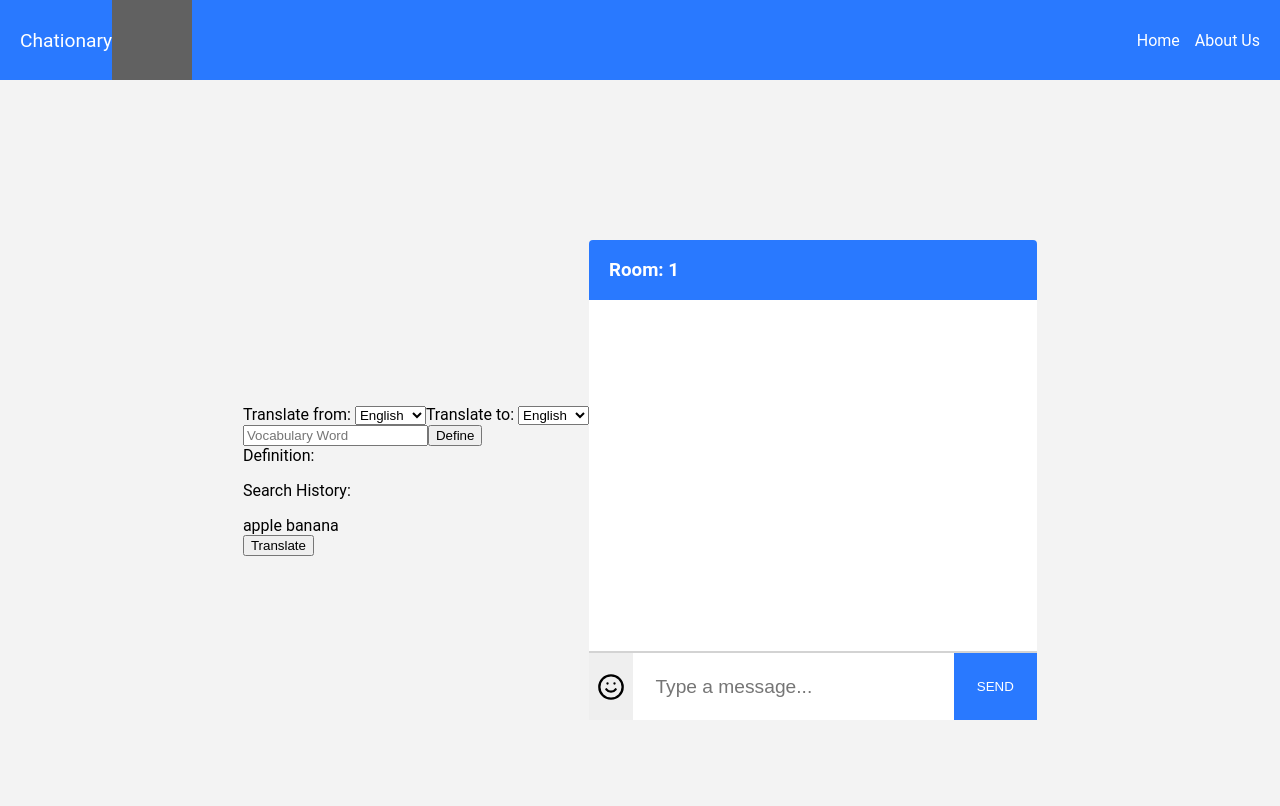
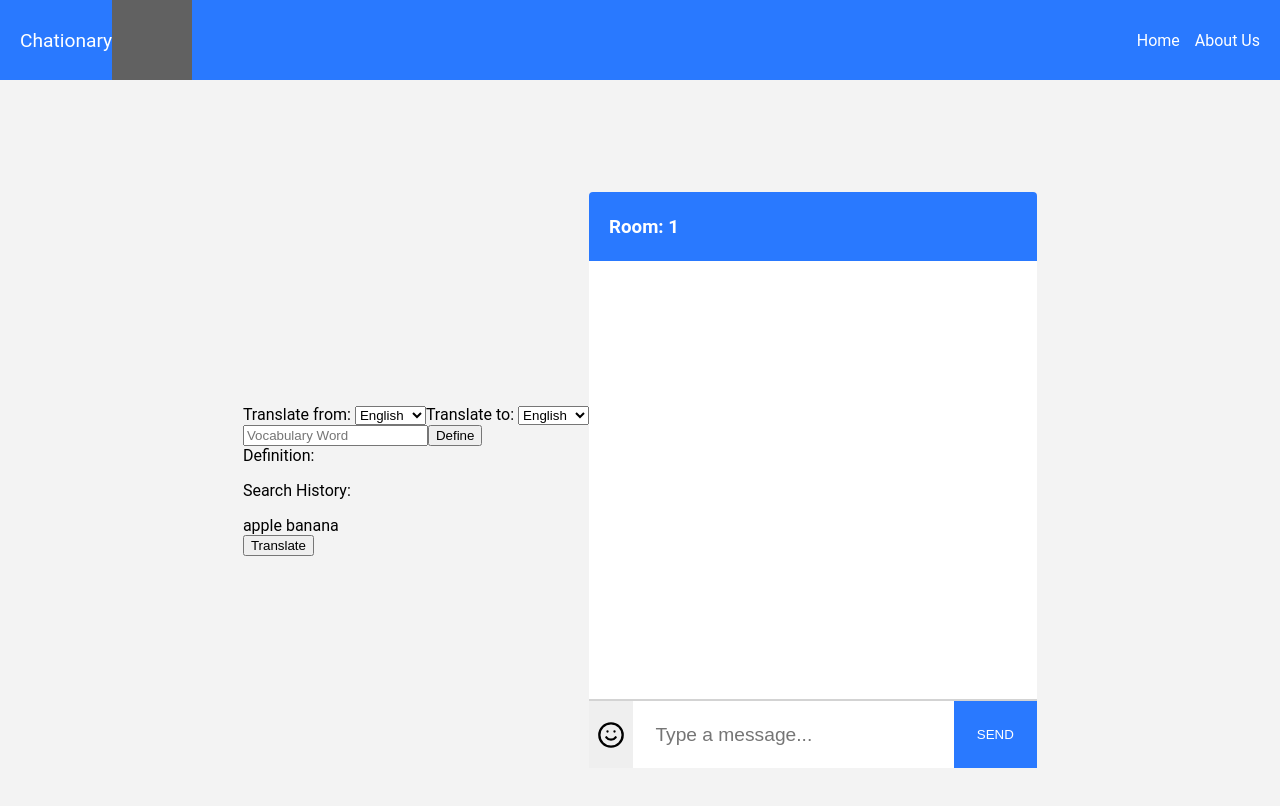
Before and after one commit to Team-Wobbegong/Chationary, a React app: page /chat/1/1 in a window 1280 px wide. Shown: the top 806 px of the page. Built offline with nearby package versions, Linux system fonts and the light colour scheme; grey boxes are pictures that could not be loaded.

Commit message:
fixed shifting chat component

```diff
--- a/src/components/InputBox.jsx
+++ b/src/components/InputBox.jsx
@@ -52,6 +52,7 @@ const InputBox = ({ sendNewMessage, sendTypingMsg }) => {
           value={newMessage}
           onChange={(e) => setNewMessage(e.target.value)}
           onKeyPress={handleKeyPress}
+          onClick={showEmojiPicker ? toggleShowEmojiPicker : null}
           autoFocus
           ref={inputEl}
         />
--- a/src/styles/_Chat.css
+++ b/src/styles/_Chat.css
@@ -12,7 +12,7 @@
   justify-content: space-between;
   background: white;
   border-radius: 8px;
-  height: 60%;
+  height: 72%;
   width: 35%;
 }
 
--- a/src/styles/_InfoBar.css
+++ b/src/styles/_InfoBar.css
@@ -5,7 +5,7 @@
   color: white;
   background: #2979ff;
   border-radius: 4px 4px 0 0;
-  height: 60px;
+  height: 12%;
   width: 100%;
   padding-left: 20px;
 }
```
